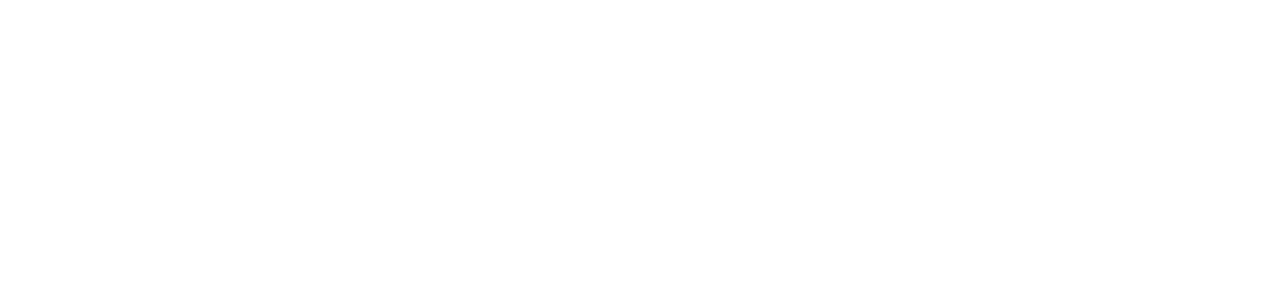
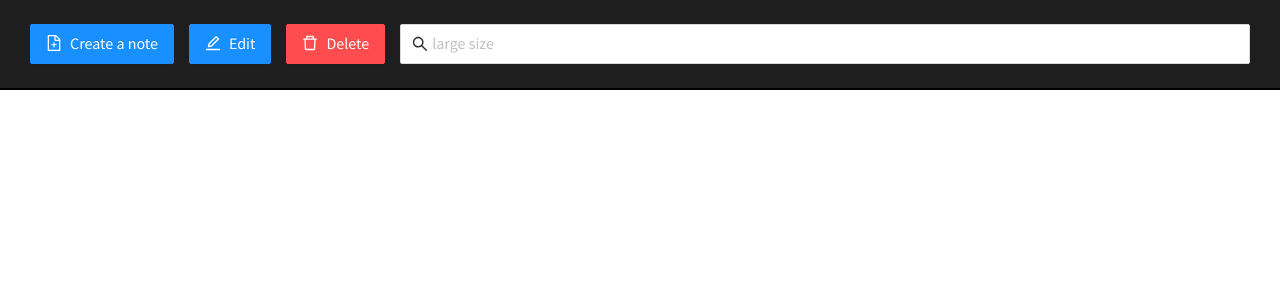
Before and after one commit to DimaChekashov/notes-birch, a React (Create React App) app: page / in a window 1280 px wide. Shown: the top 300 px of the page. Built offline with nearby package versions, Linux system fonts and the light colour scheme.

Commit message:
add header and SearchBox

```diff
--- a/src/app/App.tsx
+++ b/src/app/App.tsx
@@ -1,9 +1,11 @@
 import React from 'react';
+import Header from '../components/Header/Header';
 import './App.css';
 
 function App() {
   return (
     <div className="app">
+      <Header />
     </div>
   );
 }
--- /dev/null
+++ b/src/components/Header/Header.css
@@ -0,0 +1,9 @@
+.header {
+    background-color: var(--background-color);
+    border-bottom: 2px solid var(--divider-color);
+    display: flex;
+    align-items: center;
+    gap: 15px;
+    padding: 20px 30px;
+    height: 90px;
+}
--- /dev/null
+++ b/src/components/Header/Header.tsx
@@ -0,0 +1,34 @@
+import React from 'react';
+import { Button } from 'antd';
+import { DeleteOutlined, EditOutlined, FileAddOutlined } from "@ant-design/icons";
+import SearchBox from '../SearchBox/SearchBox';
+import "./Header.css";
+
+interface Props {
+}
+
+const Header: React.FC<Props> = () => {
+  return (
+    <div className="header">
+        <Button
+            type="primary"
+            size="large"
+            icon={<FileAddOutlined />}
+        >Create a note</Button>
+        <Button
+            type="primary"
+            size="large"
+            icon={<EditOutlined />}
+        >Edit</Button>
+        <Button
+            type="primary"
+            size="large"
+            danger
+            icon={<DeleteOutlined />}
+        >Delete</Button>
+        <SearchBox />
+    </div>
+  )
+}
+
+export default Header;
--- /dev/null
+++ b/src/components/SearchBox/SearchBox.tsx
@@ -0,0 +1,12 @@
+import React from 'react';
+import { SearchOutlined } from '@ant-design/icons';
+import { Input } from 'antd';
+import "./SearchBox.css";
+
+const SearchBox: React.FC = () => {
+  return (
+    <Input className='search-box' size="large" placeholder="large size" prefix={<SearchOutlined />} />
+  )
+}
+
+export default SearchBox;
```
Also changed, not shown: src/components/SearchBox/SearchBox.css (added).
